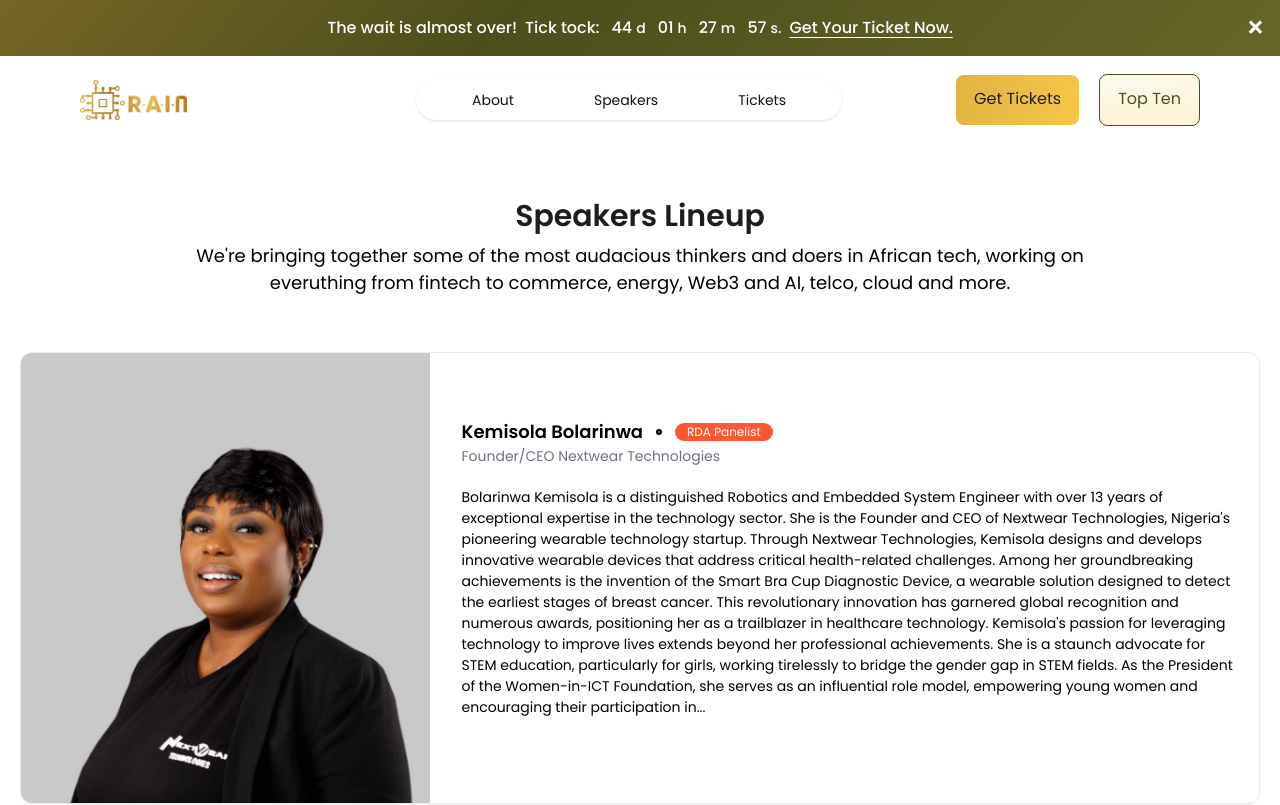
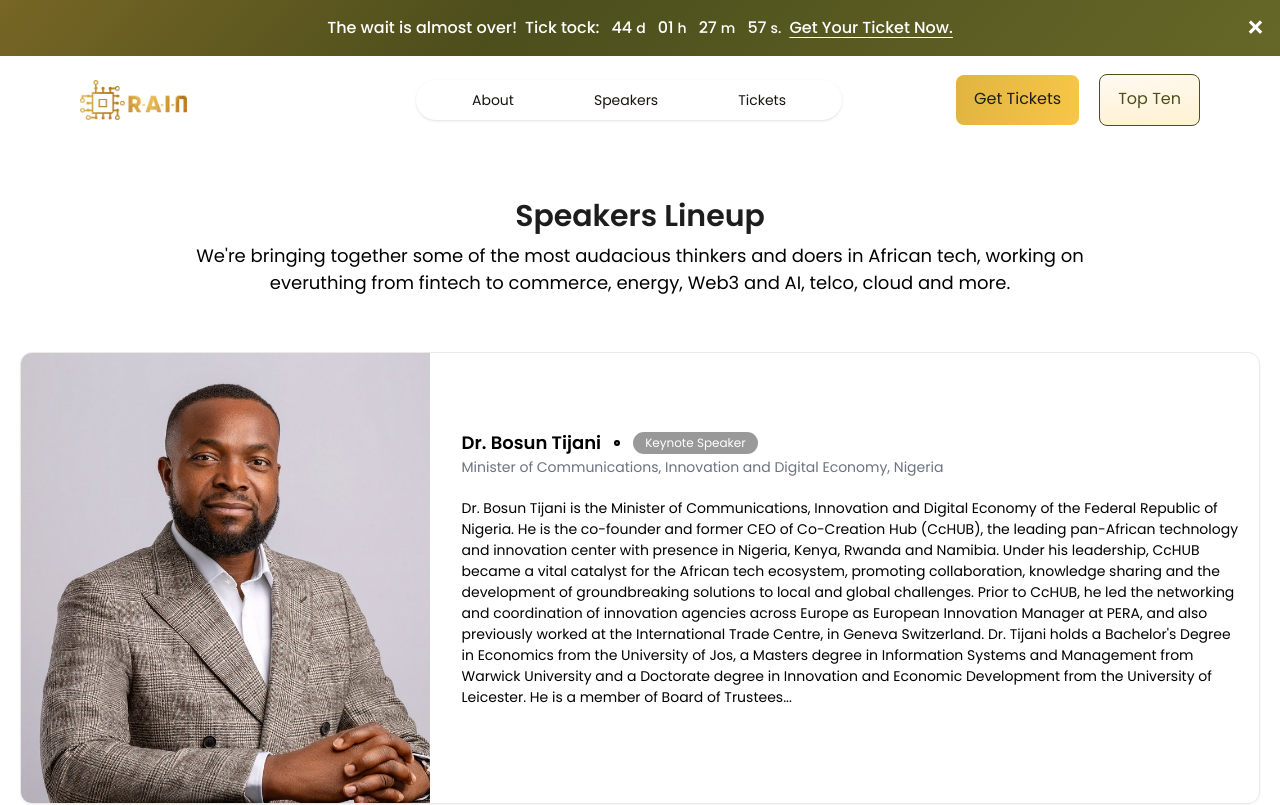
Before and after one commit to Moshood-Kausar/rain-summit, a Next.js app: page /speakers in a window 1280 px wide. Shown: the top 805 px of the page. Built offline with nearby package versions, Linux system fonts and the light colour scheme.

Commit message:
rendering with Id

```diff
--- a/app/components/Speaker.jsx
+++ b/app/components/Speaker.jsx
@@ -10,7 +10,7 @@
 
 export const speakerList = [
   {
-    id: 1,
+    id: 3,
     name: " Kemisola Bolarinwa",
     position: "Founder/CEO Nextwear Technologies",
     profile: "/Kemisola.jpeg",
@@ -28,7 +28,7 @@
     tag_color: "#16AA05",
   },
   {
-    id: 3,
+    id: 1,
     name: "Dr. Bosun Tijani",
     position:
       "Minister of Communications, Innovation and Digital Economy, Nigeria",
@@ -96,7 +96,7 @@
     position: "Founder and CEO RAIN",
     profile: "/OlusolaSayeedAyoola.jpg",
     bio: "Dr. Olusola Ayoola is the Founder and CEO of Robotics and Artificial Intelligence Nigeria (RAIN). With a PhD specializing in Robotics for Extreme Environments from the University of Manchester, Dr. Ayoola has been at the forefront of developing indigenous robotics and AI solutions tailored to address Africa's unique industrial challenges. His work spans critical sectors such as the energy, healthcare, and security industries. Through RAIN, Dr. Ayoola has spearheaded numerous projects, including unmanned ground vehicles, AI-driven surveillance systems, and real-time data collection technologies. He is also a prominent advocate for developing local capacity in AI and robotics, ensuring that Africa's talent can compete globally and drive technological innovations. He is a member of the AI4Development Reference Group at UNDP Nigeria",
-    tag: "Team",
+    tag: "RAIN Team",
     tag_color: "#E3BD00",
   },
   {
--- a/app/speakers/page.jsx
+++ b/app/speakers/page.jsx
@@ -45,7 +45,9 @@
         </div>
 
         <div className="flex flex-col gap-10 lg:gap-20">
-          {speakerList.map((speaker) => (
+          {speakerList
+            .sort((a, b) => a.id - b.id)
+            .map((speaker) => (
               <div
                 key={speaker.id}
                 className="border border-lightGreen rounded-xl flex flex-col gap-3 lg:flex-row lg:items-center overflow-hidden shadow-sm"
@@ -63,7 +65,7 @@
                   <div className="flex gap-2 items-center">
                     <h2 className="font-semibold text-lg">{speaker.name}</h2>{" "}
                     <PiDotFill />
-                  <p className="text-[12px] py-05 px-3 rounded-full text-white" style={{ background: speaker.tag_color }}>
+                    <p className="text-[12px] py-0.5 px-3 rounded-full text-white" style={{ background: speaker.tag_color }}>
                       {speaker.tag}
                     </p>{" "}
                   </div>
```
Lines whose indentation alone changed are shown as unchanged.
